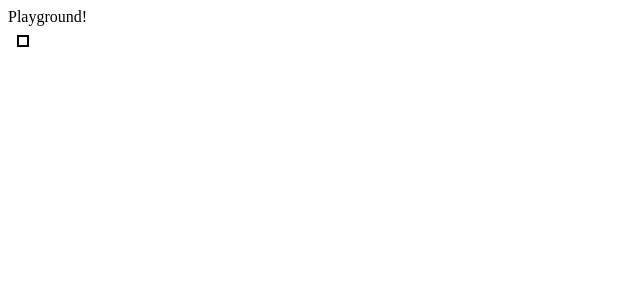
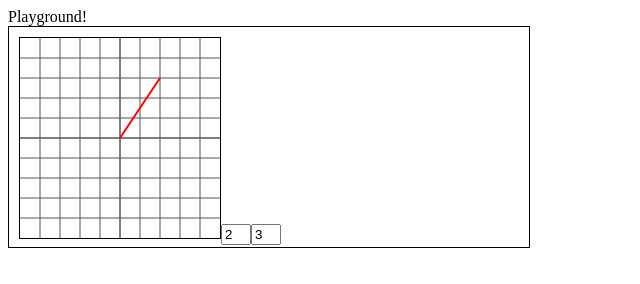
Before and after one commit to Phildo/playground, a plain HTML site: page index.html in a window 1280 px wide. Shown: the whole page, without its empty margins (0-640 px from the left). Drawn offline with Linux system fonts and the light colour scheme.

Commit message:
input boxes- draws vector

```diff
--- a/index.html
+++ b/index.html
@@ -3,7 +3,7 @@
 <script type="text/javascript" src="vector.js"></script>
 <body>
 Playground!
-<div id="vector">
+<div id="vector_playground">
 </div>
 </body>
 </html>
--- a/util.js
+++ b/util.js
@@ -34,6 +34,61 @@ Canv.prototype.blitTo = function(canv)
   //drawImage(source, sourcex, sourcey, sourcew, sourceh, destx, desty, destw, desth);
   canv.context.drawImage(self.canvas, 0, 0, self.canvas.width, self.canvas.height, 0, 0, canv.canvas.width, canv.canvas.height);
 };
+Canv.prototype.drawLine = function(ax,ay,bx,by)
+{
+  var self = this;
+  var ca = self.canvas;
+  var cx = self.context;
+
+  cx.beginPath();
+  cx.moveTo(ax,ay);
+  cx.lineTo(bx,by);
+  cx.stroke();
+}
+Canv.prototype.drawGrid = function(center_x, center_y, unit_x, unit_y)
+{
+  var self = this;
+  var ca = self.canvas;
+  var cx = self.context;
+
+  var t;
+  var x;
+  var y;
+
+  t = center_x;
+  x = lerp(0,ca.width,t);
+  while(t < 1)
+  {
+    self.drawLine(x,0,x,ca.height);
+    x += unit_x;
+    t = invlerp(0,ca.width,x);
+  }
+  t = center_x;
+  x = lerp(0,ca.width,t);
+  while(t > 0)
+  {
+    self.drawLine(x,0,x,ca.height);
+    x -= unit_x;
+    t = invlerp(0,ca.width,x);
+  }
+
+  t = center_y;
+  y = lerp(0,ca.height,t);
+  while(t < 1)
+  {
+    self.drawLine(0,y,ca.width,y);
+    y += unit_y;
+    t = invlerp(0,ca.height,y);
+  }
+  t = center_y;
+  y = lerp(0,ca.height,t);
+  while(t > 0)
+  {
+    self.drawLine(0,y,ca.width,y);
+    y -= unit_y;
+    t = invlerp(0,ca.height,y);
+  }
+}
 
 //sets offsetX/offsetY into the object listening for the event
 function enableOffset(evt)
@@ -59,13 +114,65 @@ function enableOffset(evt)
   }
 }
 
-//rect = {x:input.x,y:input.y,w:input.w,h:input.h};
-//pass in output rect because object creation/cleanup expensive!
-//input CAN be output if you don't care about input being mutated
-function rectMap(oldr, newr, inputr, outputr)
+function lerp(s,e,t)
 {
-  outputr.x = (inputr.x/oldr.w)*newr.w;
-  outputr.y = (inputr.y/oldr.h)*newr.h;
-  outputr.w = (inputr.w/oldr.w)*newr.w;
-  outputr.h = (inputr.h/oldr.h)*newr.h;
+  return s+((e-s)*t);
 }
+
+function invlerp(s,e,v)
+{
+  return (v-s)/(e-s);
+}
+
+function mapPt(from,to,pt)
+{
+  pt.x = ((pt.x-from.x)/from.w)*to.w+to.x;
+  pt.y = ((pt.y-from.y)/from.h)*to.h+to.y;
+  return pt;
+}
+function mapRect(from,to,rect)
+{
+  rect.x = ((rect.x-from.x)/from.w)*to.w+to.x;
+  rect.y = ((rect.y-from.y)/from.h)*to.h+to.y;
+  rect.w = (rect.w/from.w)*to.w;
+  rect.h = (rect.h/from.h)*to.h;
+  return rect;
+}
+
+function NumberBox(val,callback)
+{
+  var self = this;
+  var el = document.createElement("input");
+  el.type = "text";
+  el.number = val;
+  el.value = val;
+  var processInput = function(n)
+  {
+    if(!isNaN(parseFloat(n)) && isFinite(n))
+    {
+      el.number = parseFloat(n);
+      callback(el.number);
+    }
+  }
+  el.addEventListener("keyup",
+    function(evt)
+    {
+      processInput(el.value);
+      if(evt.keyCode == 13) el.blur();
+    },
+    false
+  );
+  el.addEventListener("blur",
+    function(evt)
+    {
+      el.value = el.number;
+    },
+    false
+  );
+  el.set = function(n)
+  {
+    processInput(n);
+    el.value = el.number;
+  }
+  return el;
+}
--- a/vector.js
+++ b/vector.js
@@ -1,14 +1,65 @@
-window.addEventListener("load", function() { var vec = new Vector(); }, false);
+window.addEventListener("load", function() { var vec = new VectorPlayground(); }, false);
 
-var Vector = function()
+var VectorPlayground = function()
 {
+  var Vector = function(x,y)
+  {
+    var self = this;
+    self.x = x;
+    self.y = y;
+  }
+  Vector.prototype.clone = function(v)
+  {
+    var self = this;
+    self.x = v.x;
+    self.y = v.y;
+  }
+
   var self = this;
+  self.playground = document.getElementById("vector_playground");
+  self.playground.style.width = "500px";
+  self.playground.style.height = "200px";
+  self.playground.style.padding = "10px";
+  self.playground.style.border = "1px solid black";
 
   var c = new Canv();
   var ca = c.canvas;
   var cx = c.context;
   self.canv = c;
-  document.getElementById("vector").appendChild(c.canvas);
+  ca.style.border = "1px solid black";
+  self.playground.appendChild(c.canvas)
 
-  cx.strokeRect(10,10,10,10);
+  var x_box = new NumberBox(0,function(n){ self.vector.x = n; self.draw();});
+  x_box.style.width = "30px";
+  var y_box = new NumberBox(0,function(n){ self.vector.y = n; self.draw();});
+  y_box.style.width = "30px";
+
+  self.playground.appendChild(x_box);
+  self.playground.appendChild(y_box);
+
+  self.vector = new Vector(2,3);
+
+  var world  = {x:-5,y:-5,w:10,h:10};
+  var screen = {x:0,y:ca.height,w:ca.width,h:-ca.height};
+
+  var ss_vec    = mapPt(world,screen,new Vector(0,0));
+  var ss_origin = mapPt(world,screen,new Vector(0,0));
+
+  self.draw = function()
+  {
+    c.clear();
+    cx.strokeStyle = "#555555";
+    cx.lineWidth = 1;
+    c.drawGrid(0.5,0.5,20,20);
+
+    cx.strokeStyle = "#FF0000";
+    cx.lineWidth = 2;
+    ss_vec.clone(self.vector);
+    mapPt(world,screen,ss_vec);
+
+    c.drawLine(ss_origin.x,ss_origin.y,ss_vec.x,ss_vec.y);
+  }
+
+  x_box.set(self.vector.x);
+  y_box.set(self.vector.y);
 }
```
Also changed, not shown: 1 other file.
